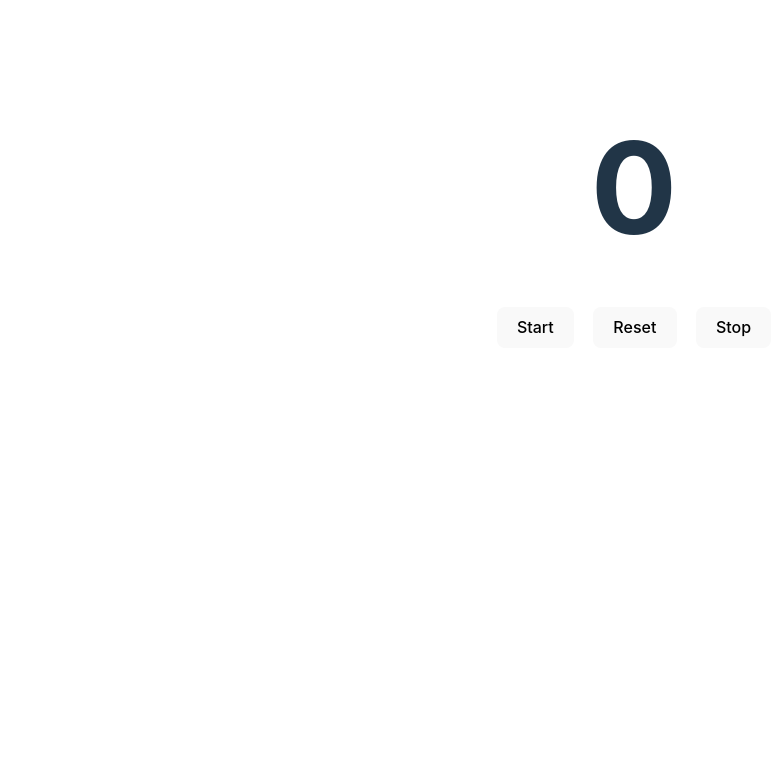
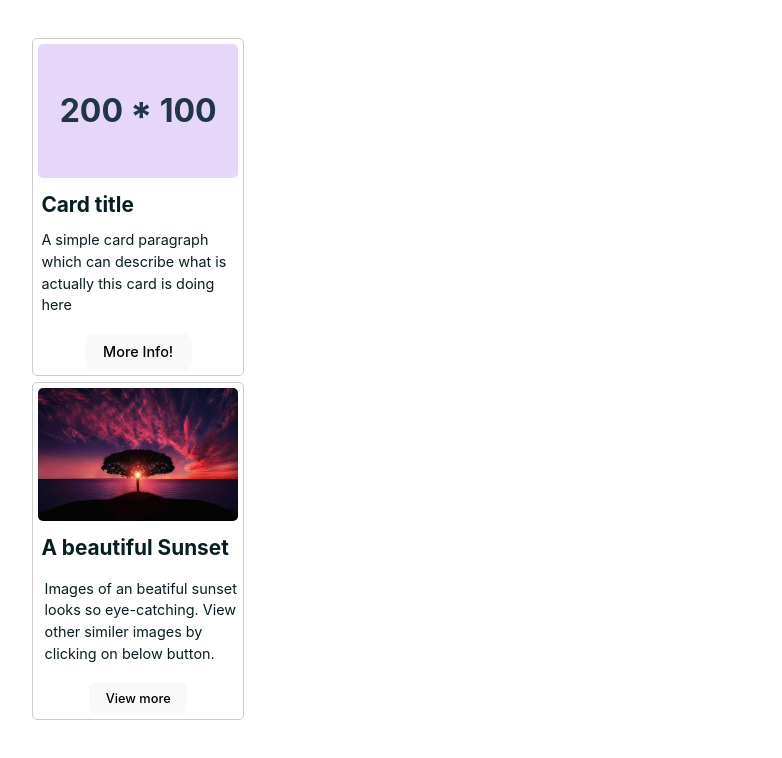
Before and after one commit to wtricks/sample-vue, a Vue app: page / in a window 1280 px wide. Shown: the top 758 px of the page, without its empty margins (6-788 px from the left). Built offline with nearby package versions, Linux system fonts and the light colour scheme.

Commit message:
Created a Card component which uses "Slot" for passing "parent data"

```diff
--- a/src/App.vue
+++ b/src/App.vue
@@ -1,5 +1,8 @@
 <script setup lang="ts">
-import Counter from './components/Counter.vue';
+  import Card from './components/Card.vue';
+  import CardImage from './assets/card.jpg'
+
+// import Counter from './components/Counter.vue';
 
 // import CustomerList from './components/CustomerList.vue';
 
@@ -10,9 +13,51 @@ import Counter from './components/Counter.vue';
   <!-- <Test /> -->
   <!-- <CustomerList /> -->
 
-  <Counter />
+  <!-- <Counter /> -->
+
+
+  <Card />
+
+  <Card>
+    <template #header>
+       <img
+          :src="CardImage"
+          alt="No Title"
+        />
+    </template>
+
+    <template #title>
+        A beautiful Sunset
+    </template>
+
+    <template #body>
+      <p>
+        Images of an beatiful sunset looks so eye-catching. View other similer images by clicking on below button.
+      </p>
+    </template>
+
+    <template #footer>
+      <button type="button" title="View More">
+        View more
+      </button>
+    </template>
+  </Card>
 </template>
 
 <style scoped>
+    img {
+      aspect-ratio: 3 / 2;
+      width: 100%;
+      border-radius: 5px;
+    }
 
+    p {
+      padding: 0 0.2rem;
+      text-align: left;
+      font-size: 0.9rem;
+    }
+
+    button {
+      font-size: 0.8rem;
+    }
 </style>
--- /dev/null
+++ b/src/components/Card.vue
@@ -0,0 +1,87 @@
+<template lang="">
+    <div class="card">
+        <div class="card__header">
+            <slot name="header">
+                200 * 100
+            </slot>
+        </div>
+
+        <div class="card__body">
+            <h5>
+                <slot name="title">
+                    Card title
+                </slot>
+            </h5>
+
+            <slot name="body">
+                <p>A simple card paragraph which can describe what is actually this card is doing here</p>
+            </slot>
+        </div>
+
+        <div class="card__footer">
+            <slot name="footer">
+                <button title="More info">More Info!</button>
+            </slot>
+        </div>
+    </div>
+</template>
+
+<script setup lang="ts">
+
+</script>
+<style scoped>
+    .card {
+        background-color: #fff;
+        padding: 0.3em;
+        border: 1px solid #ccc;
+        width: 200px;
+        border-radius: 5px;
+        box-shadow: 0 0 8px 5px rgba(0, 0, 0 0.15);
+        transition: transform 0.2s;
+        margin: 0.4rem;
+    }
+
+    .card:hover {
+        transform: scale(1.02);
+    }
+
+    .card__header {
+        width: 100%;
+        aspect-ratio: 3 / 2;
+        background-color: rgb(230, 215, 250);
+        border-radius: 5px;
+        display: flex;
+        justify-content: center;
+        align-items: center;
+        font-size: 2rem;
+        font-weight: bold;
+    }
+
+    .card__body {
+        width: 100%;
+        padding: 0.2rem;
+        color: #081d20;
+    }
+
+    .card__body h5 {
+        font-size: 1.3rem;
+        margin-top: 0.5rem;
+        text-align: left;
+        margin-bottom: 0.6rem;
+    }
+
+    .card__body p {
+        font-size: 0.9rem;
+        margin-top: 0;
+        text-align: left;
+        font-weight: 400;
+    }
+
+    .card__footer {
+        width: 100%;
+    }
+
+    .card__footer button {
+        font-size: 0.9rem;
+    }
+</style>
```
Also changed, not shown: src/assets/card.jpg (added).
